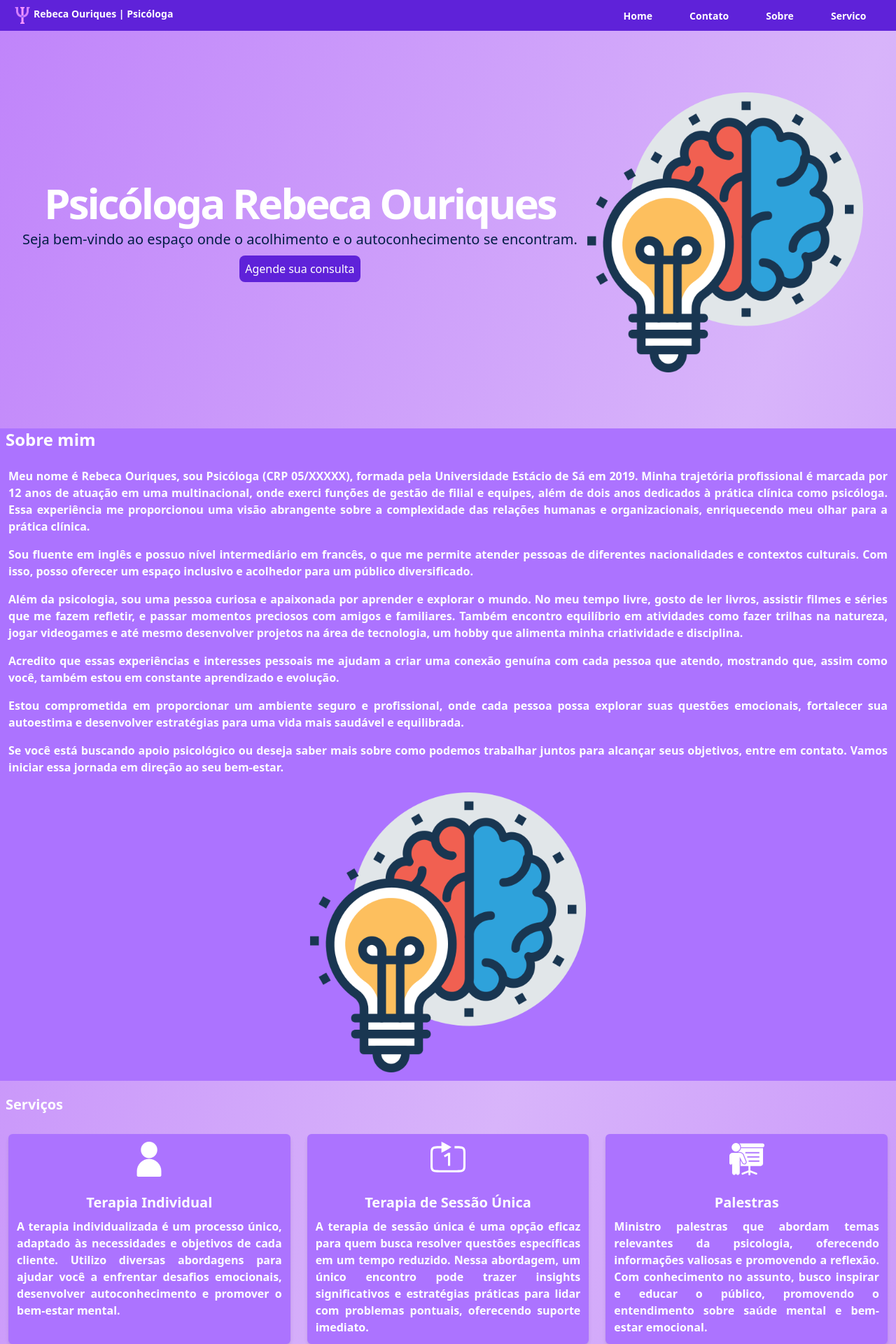
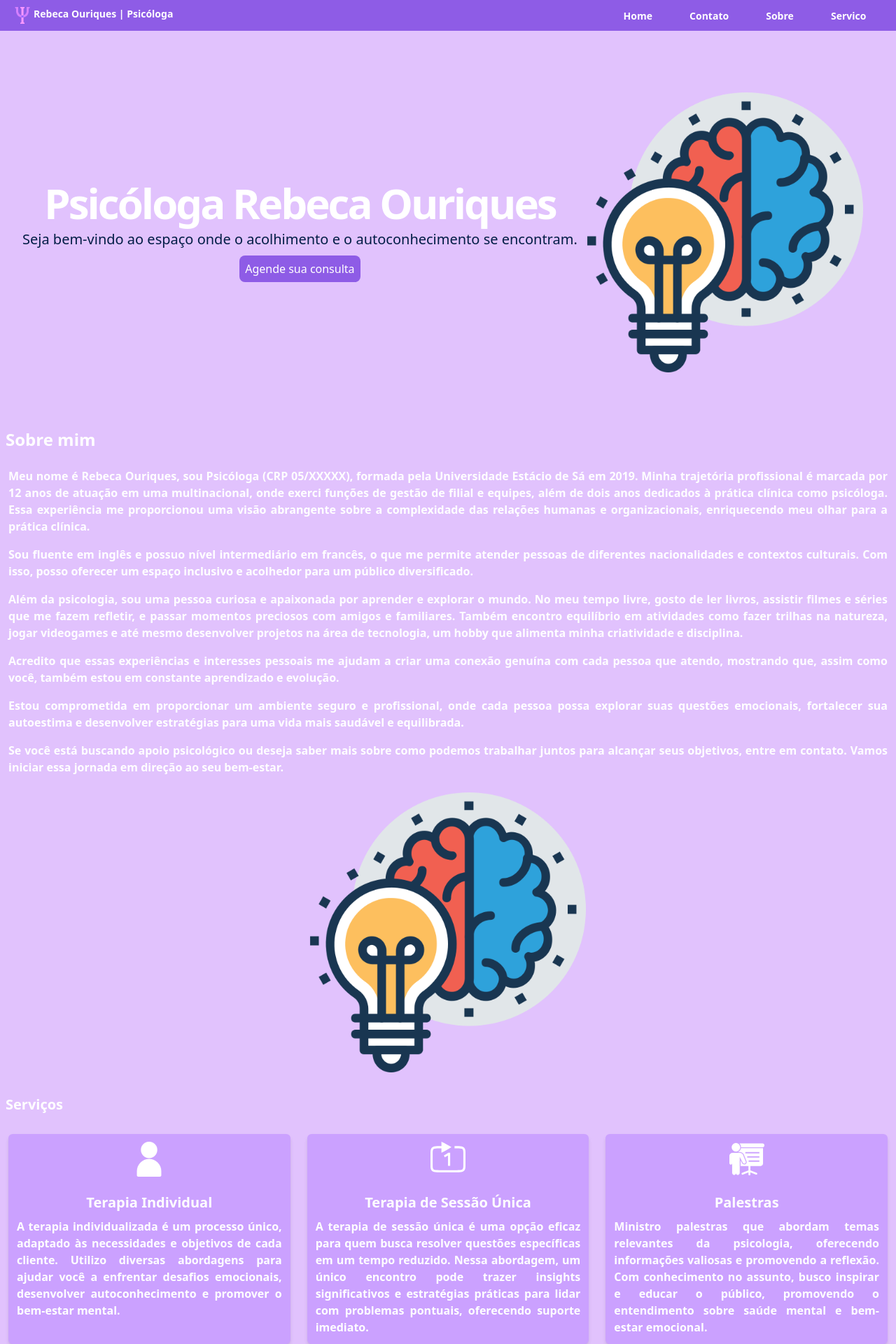
Before and after one commit to RebecaOuriques/Rebeca-psi, a React (Vite) app: page / in a window 1280 px wide. Shown: the top 1920 px of the page at 70% size. Built offline with nearby package versions, Linux system fonts and the light colour scheme.

Commit message:
Troca das cores

```diff
--- a/src/index.css
+++ b/src/index.css
@@ -3,6 +3,6 @@
 @tailwind utilities;
 
 #root{
-    background: linear-gradient(to left top, #c084fa , #d8b4fa , #c084fa); /* Gradiente */
+    background: linear-gradient(to left top, #e1c2fd  , #e1c2fd  , #e1c2fd); /* Gradiente */
     width: 100%; /* Full width */
 }
--- a/src/paginas/home/Home.tsx
+++ b/src/paginas/home/Home.tsx
@@ -7,7 +7,7 @@ import Sobre from '../sobre/Sobre';
 
 function Home() {
 
-    const phoneNumber = "5521989409557";
+    const phoneNumber = "5521984548915";
     const message = "Olá, gostaria de agendar uma consulta!";
 
     const formattedMessage = encodeURIComponent(message);
--- a/src/paginas/sobre/Sobre.tsx
+++ b/src/paginas/sobre/Sobre.tsx
@@ -4,10 +4,10 @@ function Sobre() {
     return (
 
         <>
-        <h2 className='font-semibold text-2xl text-center xl:text-left pb-3 bg-cor1 md:bg-cor4 text-white md:pl-2'>Sobre mim</h2>
-            <div className="justify-around py-1 bg-cor4 font-semibold text-white">
+        <h2 className='font-semibold text-2xl text-center xl:text-left pb-3 bg-cor1 md:bg-inherit text-white md:pl-2'>Sobre mim</h2>
+            <div className="justify-around py-1 font-semibold text-white">
 
-                <div className=" justify-around">
+                <div className="justify-around">
 
 
                     <div className='px-3'>
--- a/tailwind.config.js
+++ b/tailwind.config.js
@@ -11,10 +11,10 @@ module.exports = {
       daniAzul: '#021d46',
       daniRose:'#ebb3a9',
       daniVermelho: '#f2545b',
-      cor1: '#5f22d9',
+      cor1: '#8e5ce6 ',
       cor2: '#7734e7',
       cor3: '#2c016d',
-      cor4: '#ac73ff'
+      cor4: '#cba1ff '
 
     },
     screens: {
```
